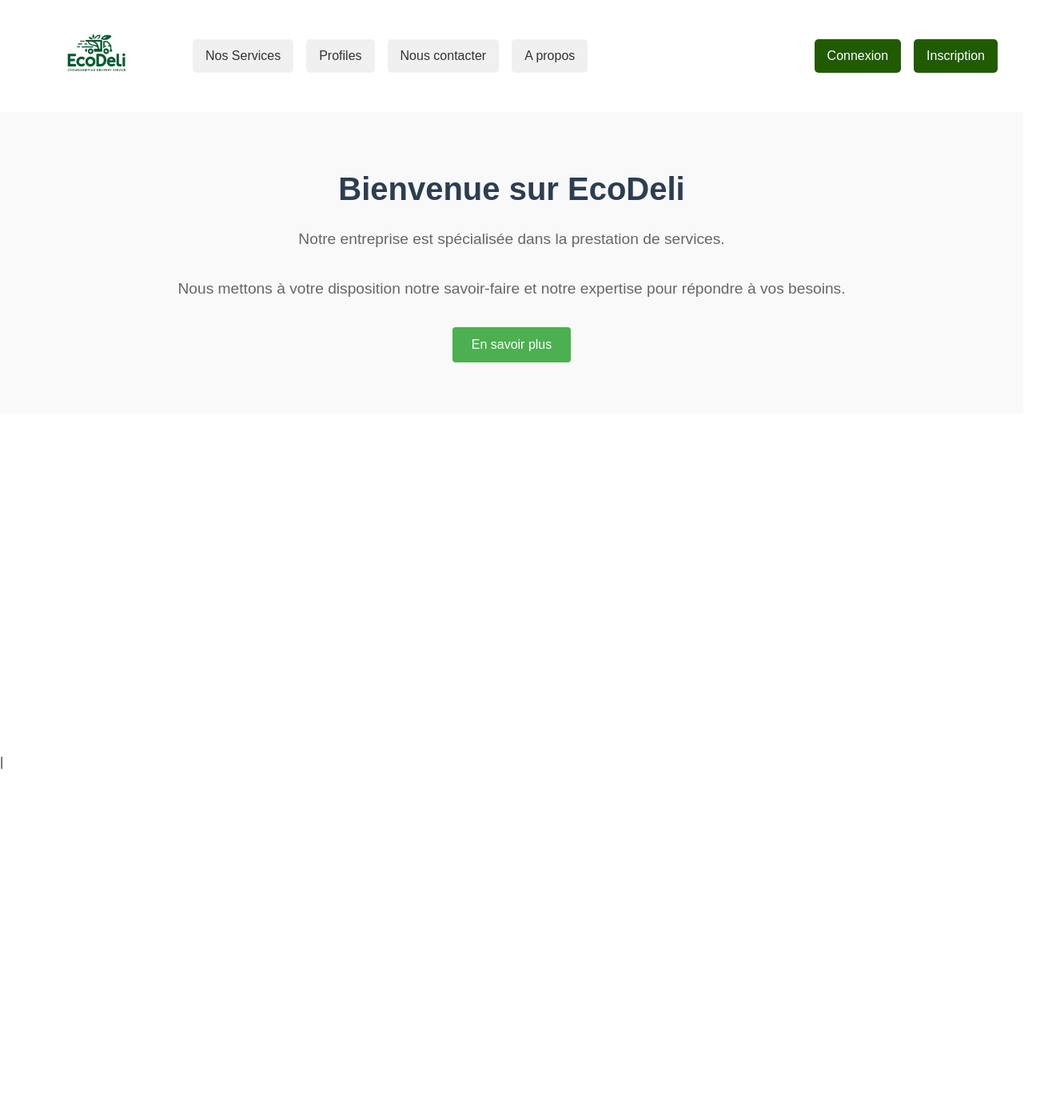
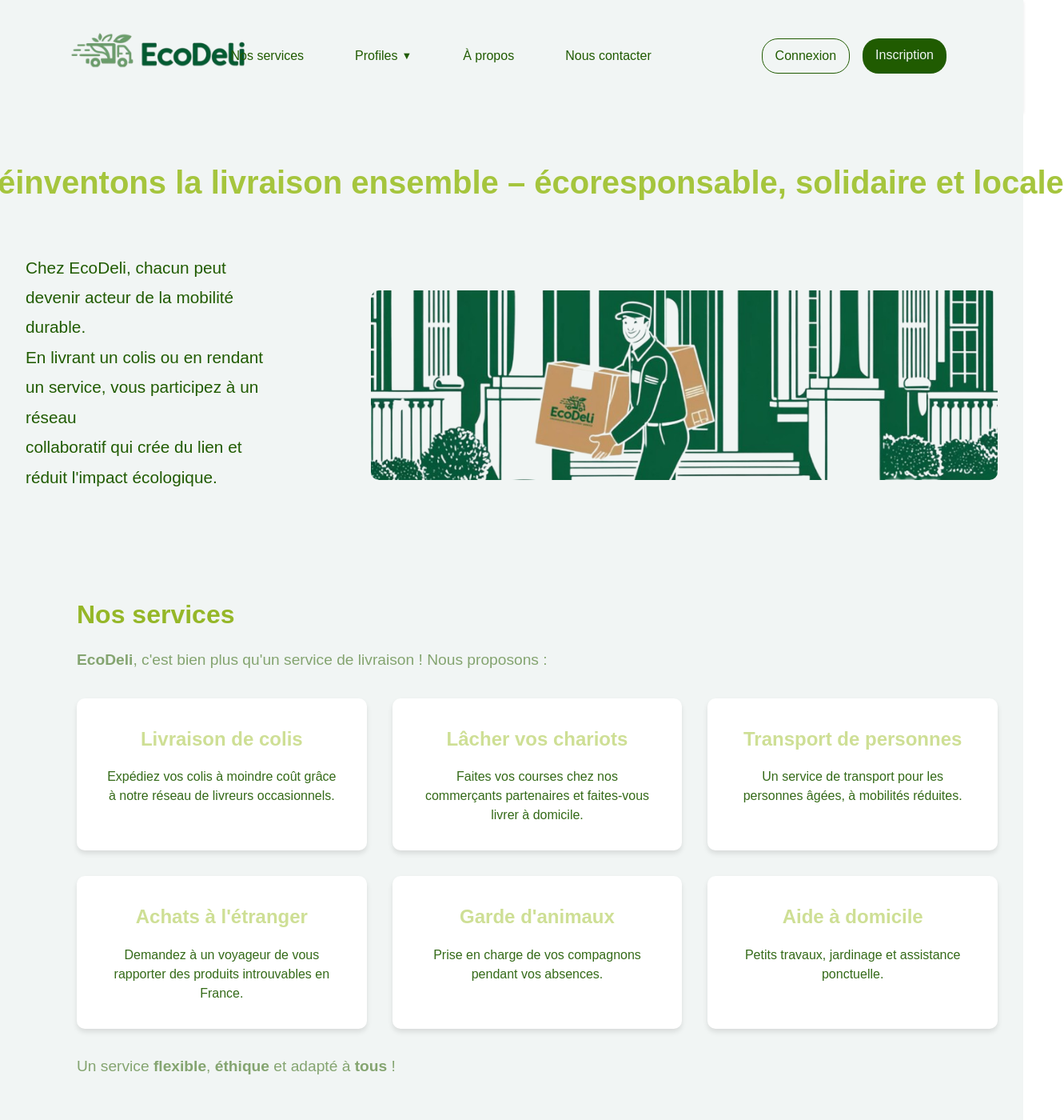
Before and after one commit to jade6taf/EcoDeli-2a5-Zazic-Lisika-Tafili, a Vue app in the folder ecodeli-frontend/: page / in a window 1280 px wide. Shown: the top 1400 px of the page at 80% size, 1331 px wide, since content can reach past the window. Before the commit the page ends 965 px from the top, so only its background shows below. Built offline with nearby package versions, Linux system fonts and the light colour scheme.

Commit message:
[MOD] authentification with jwt on frontend & homepage design

```diff
--- a/ecodeli-frontend/src/App.vue
+++ b/ecodeli-frontend/src/App.vue
@@ -42,7 +42,7 @@
 }
 
 .hero {
-  background-color: #f9f9f9;
+  background-color: #f1f5f4;
   padding: 4rem 2rem;
   text-align: center;
 }
--- a/ecodeli-frontend/src/components/layout/Header.vue
+++ b/ecodeli-frontend/src/components/layout/Header.vue
@@ -1,31 +1,71 @@
 <script>
-
   export default {
     name: 'Header',
+    data() {
+    return {
+      menuItems: {
+       'Nos services': {
+          hasDropdown: false,
+          path: '/services'
+        },
+        'Profiles': {
+          hasDropdown: true,
+          items: [
+            { name: 'Client', path: '/client' },
+            { name: 'Livreur', path: '/livreur' },
+            { name: 'Commerçant', path: '/commerçant' },
+            { name: 'Prestataire', path: '/prestataire' }
+          ]
+        },
+        'À propos': {
+          hasDropdown: false,
+          path: '/contact'
+        },
+        'Nous contacter': {
+          hasDropdown: false,
+          path: '/about'
         }
-
+      }
+    }
+  }
+}
 </script>
 
 <template>
-
   <header class="header">
     <div>
       <router-link to="/">
-              <img src="@/assets/logo_EcoDeli.png" alt="EcoDeli Logo" class="logo-img" />
+        <img src="@/assets/logo.png" alt="EcoDeli Logo" class="logo-img" />
       </router-link>
     </div>
 
     <div class="header-links">
-            <router-link to="/services" class="header-button">Nos Services</router-link>
-            <router-link to="/profiles" class="header-button">Profiles</router-link>
-            <router-link to="/contact" class="header-button">Nous contacter</router-link>
-            <router-link to="/about" class="header-button">A propos</router-link>
+      <div v-for="(menuItem, key) in menuItems" :key="key" class="dropdown">
+        <router-link
+          :to="menuItem.hasDropdown ? '#' : menuItem.path"
+          class="header-button"
+          :class="{ 'with-arrow': menuItem.hasDropdown }"
+        >
+          {{ key.charAt(0).toUpperCase() + key.slice(1) }}
+        </router-link>
+        <div v-if="menuItem.hasDropdown" class="dropdown-content">
+          <router-link
+            v-for="item in menuItem.items"
+            :key="item.path"
+            :to="item.path"
+            class="dropdown-item"
+          >
+            {{ item.name }}
+          </router-link>
+        </div>
+      </div>
     </div>
 
   <div class="auth-buttons">
-            <router-link to="/login" class="auth-button">Connexion</router-link>
+    <router-link to="/login" class="auth-button login">Connexion</router-link>
     <router-link to="/register" class="auth-button">Inscription</router-link>
   </div>
+
   </header>
 </template>
 
@@ -35,54 +75,116 @@
   justify-content: space-between;
   align-items: center;
   padding: 1rem 2rem;
-    background-color: #ffffff;
+  background-color: #f1f5f4;
   box-shadow: 0 2px 4px rgba(0, 0, 0, 0.1);
+  user-select: none;
 }
 
 .logo-img {
   height: 100px;
-    margin-right: 2rem;
+  margin-left: 2rem;
 }
 
 .header-links {
   display: flex;
-    gap: 1rem;
+  gap: 2rem;
   justify-content: center;
+  flex: 1;
+  margin-left: -200px;
 }
 
-  .spacer {
-    flex: 1;
+.dropdown {
+  position: relative;
+  display: inline-block;
+}
+
+.dropdown-content {
+  display: none;
+  position: absolute;
+  background-color: #f1f5f4;
+  min-width: 160px;
+  box-shadow: 0px 8px 16px 0px rgba(0,0,0,0.2);
+  border-radius: 5px;
+  z-index: 1;
+  padding: 0.5rem 0;
+  top: 100%;
+  left: 50%;
+  transform: translateX(-50%);
+}
+
+.dropdown:hover .dropdown-content {
+  display: block;
+}
+
+.dropdown-item {
+  color: #205B01;
+  padding: 12px 16px;
+  text-decoration: none;
+  display: block;
+  transition: color 0.3s;
+}
+
+.dropdown-item:hover {
+  color: #9CBF2A;
+  background-color: transparent;
 }
 
 .header-button {
   padding: 0.5rem 1rem;
-    border-radius: 5px;
-    background-color: #f0f0f0;
-    color: #333;
+  color: #205B01;
   text-decoration: none;
+  transition: color 0.3s;
+  font-weight: 500;
+  display: flex;
+  align-items: center;
+}
+
+.header-button.with-arrow::after {
+  content: '▼';
+  font-size: 0.8rem;
+  margin-left: 5px;
+  transition: transform 0.3s;
+}
+
+.dropdown:hover .header-button.with-arrow::after {
+  transform: rotate(180deg);
 }
 
 .header-button:hover {
-    background-color: #e0e0e0;
+  color: #9CBF2A;
+  background-color: transparent;
 }
 
 .auth-buttons {
   display: flex;
   gap: 1rem;
-    margin-left: auto;
+  margin-right: 4rem;
+  text-decoration: none !important;
 }
 
 .auth-button {
   padding: 0.5rem 1rem;
-      border-radius: 5px;
+  border-radius: 20px;
   background-color: #205B01;
-      color: white;
+  color: #f1f5f4;
   text-decoration: none;
   transition: background-color 0.3s;
 }
 
 .auth-button:hover {
-      background-color: #205B01;
+  background-color: #184401;
+}
+
+.auth-button.login {
+  background-color: #f1f5f4;
+  color: #205B01;
+  border: 1px solid #205B01;
+}
+
+.auth-button.login:hover {
+  background-color: #9CBF2A;
+  color: #f1f5f4;
+  border-color: #f1f5f4;
 }
 
 </style>
--- a/ecodeli-frontend/src/views/HomeView.vue
+++ b/ecodeli-frontend/src/views/HomeView.vue
@@ -1,25 +1,189 @@
-<script>
-</script>
-
 <template>
     <div class="home">
+
         <section class="hero">
+            <h1 class="hero-title">Réinventons la livraison ensemble – écoresponsable, solidaire et locale</h1>
             <div class="hero-content">
-                <h1>Bienvenue sur EcoDeli</h1>
-                <p>Notre entreprise est spécialisée dans la prestation de services.</p>
-                <p>Nous mettons à votre disposition notre savoir-faire et notre expertise pour répondre à vos besoins.</p>
-                <button class="cta-button">
-                    En savoir plus
-                </button>
+                <div class="hero-text">
+                    <p>Chez EcoDeli, chacun peut devenir acteur de la mobilité durable.<br>
+                    En livrant un colis ou en rendant un service, vous participez à un réseau<br>
+                    collaboratif qui crée du lien et réduit l'impact écologique.</p>
+                </div>
+                <div class="hero-image">
+                    <img src="@/assets/accueil_screen.png" alt="Accueil" />
+                </div>
             </div>
+        </section>
+
+        <section class="services">
+            <h2 class="services-title">Nos services</h2>
+            <p class="services-description">
+                <strong>EcoDeli</strong>, c'est bien plus qu'un service de livraison ! Nous proposons :
+            </p>
+            <div class="services-grid">
+                <div class="service-card" v-for="(service, index) in services" :key="index" @mouseover="hoverService(index)" @mouseleave="hoverService(-1)">
+                    <div class="service-content">
+                        <h3 class="service-title">{{ service.title }}</h3>
+                        <p class="service-description">{{ service.description }}</p>
+                    </div>
+                </div>
+            </div>
+            <p class="services-footer">
+                Un service <strong>flexible</strong>, <strong>éthique</strong> et adapté à <strong>tous</strong> !
+            </p>
         </section>
     </div>
 </template>
 
+
+<script>
+export default {
+    data() {
+        return {
+            hoveredService: -1,
+            hoveredStep: 0,
+            services: [
+                { title: "Livraison de colis", description: "Expédiez vos colis à moindre coût grâce à notre réseau de livreurs occasionnels." },
+                { title: "Lâcher vos chariots", description: "Faites vos courses chez nos commerçants partenaires et faites-vous livrer à domicile." },
+                { title: "Transport de personnes", description: "Un service de transport pour les personnes âgées, à mobilités réduites." },
+                { title: "Achats à l'étranger", description: "Demandez à un voyageur de vous rapporter des produits introuvables en France." },
+                { title: "Garde d'animaux", description: "Prise en charge de vos compagnons pendant vos absences." },
+                { title: "Aide à domicile", description: "Petits travaux, jardinage et assistance ponctuelle." }
+            ]
+        };
+    },
+    methods: {
+        hoverService(index) {
+            this.hoveredService = index;
+        },
+        hoverStep(step) {
+            this.hoveredStep = step;
+        }
+    }
+};
+</script>
+
+
 <style scoped>
 .home {
+    background-color: #f1f5f4;
     min-height: 100vh;
+}
+
+.hero {
+    padding: 2rem;
+    max-width: 1400px;
+    margin: 0 auto;
+}
+
+.hero-title {
+    color: #A5C53D;
+    font-size: 2.5rem;
+    line-height: 1.2;
+    max-width: 100%;
+    margin: 2rem 0 4rem -4rem;
+    text-align: left;
+    white-space: nowrap;
+}
+
+.hero-content {
     display: flex;
-    flex-direction: column;
+    align-items: center;
+    justify-content: space-between;
+    gap: 6rem;
+    margin-top: 2rem;
 }
+
+.hero-image {
+    flex: 1.4;
+    display: flex;
+    justify-content: flex-start;
+    margin-left: -2rem;
+}
+
+.hero-image img {
+    width: 100%;
+    height: auto;
+    max-width: 1200px;
+    object-fit: cover;
+    border-radius: 10px;
+}
+
+.hero-text {
+    flex: 0.6;
+    text-align: left;
+    padding-right: 2rem;
+}
+
+.hero-content p {
+    color: #205B01;
+    font-size: 1.3rem;
+    line-height: 1.8;
+    margin-right: 2rem;
+    white-space: pr;
+}
+
+
+.services {
+    padding: 4rem 2rem;
+    text-align: left;
+    margin-left: 4rem;
+    background-color: #f1f5f4;
+}
+
+.services-title {
+    font-size: 2rem;
+    color: #95B728;
+    margin-bottom: 1rem;
+}
+
+.services-description {
+    font-size: 1.2rem;
+    color: #84A470;
+    margin-bottom: 2rem;
+}
+
+.services-grid {
+    display: grid;
+    grid-template-columns: repeat(3, 1fr);
+    gap: 2rem;
+}
+
+.service-card {
+    background-color: #ffffff;
+    border-radius: 10px;
+    padding: 2rem;
+    box-shadow: 0 4px 6px rgba(0, 0, 0, 0.1);
+    transition: transform 0.3s, box-shadow 0.3s;
+    cursor: pointer;
+}
+
+.service-card:hover {
+    transform: translateY(-10px);
+    box-shadow: 0 6px 10px rgba(0, 0, 0, 0.15);
+    background-color: #F5FCDD;
+}
+
+.service-content {
+    text-align: center;
+}
+
+.service-title {
+    font-size: 1.5rem;
+    color: #CEDF95;
+    margin-bottom: 1rem;
+}
+
+.service-description {
+    font-size: 1rem;
+    color: #346A18;
+    line-height: 1.5;
+}
+
+.services-footer {
+    margin-top: 2rem;
+    font-size: 1.2rem;
+    color: #84A470;
+}
+
 </style>
--- a/ecodeli-frontend/src/views/LoginView.vue
+++ b/ecodeli-frontend/src/views/LoginView.vue
@@ -21,8 +21,9 @@
         });
 
         if (response.ok) {
-          const userData = await response.json();
-          localStorage.setItem('user', JSON.stringify(userData));
+          const data = await response.json();
+          localStorage.setItem('token', data.token);
+          localStorage.setItem('user', JSON.stringify(data.user));
           this.$router.push('/');
         } else {
           alert('Email ou mot de passe incorrect');
--- a/ecodeli-frontend/src/views/RegisterView.vue
+++ b/ecodeli-frontend/src/views/RegisterView.vue
@@ -7,7 +7,7 @@
         prenom: '',
         email: '',
         motDePasse: '',
-        type: ''
+        type: 'CLIENT'
       }
     }
   },
```
Also changed, not shown: ecodeli-frontend/src/services/apiServices.js (added, +51 -0 lines), ecodeli-frontend/src/services/authServices.js (added, +61 -0 lines), ecodeli-frontend/src/assets/accueil_screen.png (added), ecodeli-frontend/src/assets/logo.png (added). Lines whose indentation alone changed are shown as unchanged.
